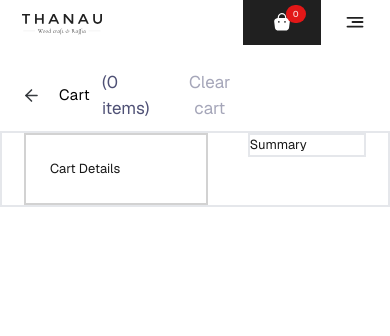
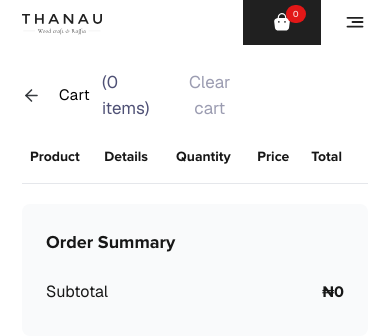
Before and after one commit to Sulaiman-Gide/shopThanauTest, a Next.js app: page /cart in a window 390 px wide. Shown: the top 336 px of the page. Built offline with nearby package versions, Linux system fonts and the light colour scheme.

Commit message:
first commit

```diff
--- a/app/components/CartPageComponents/CartSecond.tsx
+++ b/app/components/CartPageComponents/CartSecond.tsx
@@ -1,13 +1,110 @@
 import React from "react";
+import Image from "next/image";
+import { useCartStore } from "@/app/store/cartStore";
+import { FaTrash } from "react-icons/fa";
 
 export default function CartSecond() {
+  const { items, removeItem } = useCartStore();
+
+  const calculateItemTotal = (price: number, quantity: number) => {
+    return price * quantity;
+  };
+
   return (
-    <div className="flex justify-between items-start gap-[40px] border-2 mt-[10px] mb-[25px] sm:mt-[20px] sm:mb-[40px] lg:mt-[20px] lg:mb-[60px] px-[22px] sm:px-[40px] lg:px-[90px] xl:px-[110px]">
-      <div className="border-2 w-[60%] h-full flex gap-[40px] p-[24px] border-[#20202033]">
-        <p className="text-[13px] sm:text-[12px]">Cart Details</p>
+    <div className="flex flex-col lg:flex-row justify-between items-start gap-[20px] lg:gap-[40px] mt-[10px] mb-[25px] sm:mt-[20px] sm:mb-[40px] lg:mt-[20px] lg:mb-[60px] px-[22px] sm:px-[40px] lg:px-[90px] xl:px-[110px]">
+      <div className="w-full lg:w-[65%] overflow-x-auto">
+        <table className="min-w-full border-collapse">
+          <thead>
+            <tr className="border-b border-gray-200">
+              <th className="py-4 px-2 text-left text-sm font-ProximaNovaBold">
+                Product
+              </th>
+              <th className="py-4 px-2 text-left text-sm font-ProximaNovaBold">
+                Details
+              </th>
+              <th className="py-4 px-2 text-center text-sm font-ProximaNovaBold">
+                Quantity
+              </th>
+              <th className="py-4 px-2 text-right text-sm font-ProximaNovaBold">
+                Price
+              </th>
+              <th className="py-4 px-2 text-right text-sm font-ProximaNovaBold">
+                Total
+              </th>
+              <th className="py-4 px-2"></th>
+            </tr>
+          </thead>
+          <tbody>
+            {items.map((item) => (
+              <tr
+                key={`${item.product.id}-${item.selectedColor}-${item.selectedSize}`}
+                className="border-b border-gray-100"
+              >
+                <td className="py-4 px-2">
+                  <div className="w-[80px] h-[80px] relative">
+                    <Image
+                      src={item.product.images.main}
+                      alt={item.product.name}
+                      fill
+                      sizes="80px"
+                      className="object-cover"
+                    />
+                  </div>
+                </td>
+                <td className="py-4 px-2">
+                  <p className="font-ProximaNovaBold text-sm">
+                    {item.product.name}
+                  </p>
+                  <p className="text-sm text-gray-500">
+                    Color: {item.selectedColor}
+                  </p>
+                  <p className="text-sm text-gray-500">
+                    Size: {item.selectedSize}
+                  </p>
+                </td>
+                <td className="py-4 px-2 text-center text-sm">
+                  {item.quantity}
+                </td>
+                <td className="py-4 px-2 text-right text-sm">
+                  ₦{item.product.price.toLocaleString()}
+                </td>
+                <td className="py-4 px-2 text-right text-sm font-ProximaNovaBold">
+                  ₦
+                  {calculateItemTotal(
+                    item.product.price,
+                    item.quantity
+                  ).toLocaleString()}
+                </td>
+                <td className="py-4 px-2">
+                  <button
+                    onClick={() => removeItem(item)}
+                    className="text-red-500 hover:text-red-700 transition-colors"
+                  >
+                    <FaTrash size={16} />
+                  </button>
+                </td>
+              </tr>
+            ))}
+          </tbody>
+        </table>
       </div>
-      <div className="border-2 w-[40%] h-full">
-        <p className="text-[13px] sm:text-[12px]">Summary</p>
+      <div className="w-full lg:w-[35%] bg-gray-50 p-6 rounded-lg">
+        <h2 className="text-lg font-ProximaNovaBold mb-4">Order Summary</h2>
+        <div className="space-y-2">
+          <div className="flex justify-between py-2">
+            <span>Subtotal</span>
+            <span className="font-ProximaNovaBold">
+              ₦
+              {items
+                .reduce(
+                  (acc, item) => acc + item.product.price * item.quantity,
+                  0
+                )
+                .toLocaleString()}
+            </span>
+          </div>
+          {/* Add more summary items here (shipping, tax, etc.) */}
+        </div>
       </div>
     </div>
   );
--- a/app/components/CartPageComponents/CartTop.tsx
+++ b/app/components/CartPageComponents/CartTop.tsx
@@ -7,7 +7,8 @@ import { FaExclamationTriangle } from "react-icons/fa";
 
 export default function CartTop() {
   const router = useRouter();
-  const cartCount = useCartStore((state) => state.getCartCount());
+  const items = useCartStore((state) => state.items);
+  const cartCount = items.length;
   const clearCart = useCartStore((state) => state.clearCart);
   const [mounted, setMounted] = useState(false);
   const cartCountDisplay = mounted ? cartCount : 0;
@@ -18,7 +19,7 @@ export default function CartTop() {
   }, []);
 
   const handleClearCart = () => {
-    if (cartCount > 0) {
+    if (items.length > 0) {
       setShowConfirmDialog(true);
     }
   };
@@ -40,7 +41,7 @@ export default function CartTop() {
             <h2 className="tracking-wide text-[15px] xl:text-[25px] text-[#000000] ProximaNovaRegular font-[400] transition-colors duration-300">
               Cart
             </h2>
-            <p className="text-[17px] text-[#4E5075] hover:text-[#4E507580]">
+            <p className="text-[17px] text-[#4E5075] hover:text-[#4E5075]">
               ({cartCountDisplay} {cartCountDisplay === 1 ? "item" : "items"})
             </p>
           </div>
@@ -50,7 +51,7 @@ export default function CartTop() {
             className={`text-[17px] ${
               cartCount > 0 ? "text-[#4E5075]" : "text-[#4E507590]"
             } cursor-pointer transition-colors duration-200 ${
-              cartCount === 0 ? "cursor-not-allowed opacity-90" : ""
+              cartCount === 0 ? "cursor-not-allowed" : ""
             }`}
             disabled={cartCount === 0}
           >
--- a/app/components/ProductDetailsComponent/DetailsTop.tsx
+++ b/app/components/ProductDetailsComponent/DetailsTop.tsx
@@ -41,8 +41,8 @@ export default function DetailsTop({ product }: DetailsTopProps) {
           </span>
         </span>
 
-        <span className="flex justify-center items-center gap-1 cursor-pointer sm:mb-[-3px]">
-          <span className="tracking-wide text-[15px] xl:text-[16px] sm:text-[14px] text-[#4E5075] font-ProximaNovaRegular font-[800] sm:font-[400]">
+        <span className="flex justify-center items-center gap-1 cursor-pointer -mb-0.5 sm:mb-[-3px]">
+          <span className="tracking-wide text-[16px] xl:text-[16px] sm:text-[14px] text-[#4E5075] font-ProximaNovaRegular font-light">
             {product.name}
           </span>
         </span>
--- a/app/store/cartStore.ts
+++ b/app/store/cartStore.ts
@@ -9,20 +9,35 @@ interface CartItem {
   selectedSize: string;
 }
 
+type CartOperationResult = {
+  success: boolean;
+  message?: string;
+};
+
 interface CartStore {
   items: CartItem[];
-  addItem: (item: CartItem) => void;
-  removeItem: (productId: number) => void;
-  updateQuantity: (productId: number, quantity: number) => void;
+  addItem: (item: CartItem) => CartOperationResult;
+  removeItem: (item: CartItem) => void;
+  updateQuantity: (item: CartItem, newQuantity: number) => CartOperationResult;
+  clearCart: () => void;
   getCartCount: () => number;
-  clearCart: () => void;
+  getSubtotal: () => number;
 }
 
-export const useCartStore = create<CartStore>()(
-  persist(
+export const useCartStore = create(
+  persist<CartStore>(
     (set, get) => ({
       items: [],
+
       addItem: (newItem) => {
+        // Validate inventory
+        if (newItem.quantity > newItem.product.stock) {
+          return {
+            success: false,
+            message: "Not enough items in stock",
+          };
+        }
+
         set((state) => {
           const existingItem = state.items.find(
             (item) =>
@@ -32,12 +47,17 @@ export const useCartStore = create<CartStore>()(
           );
 
           if (existingItem) {
+            const updatedQuantity = existingItem.quantity + newItem.quantity;
+
+            // Check if updated quantity exceeds stock
+            if (updatedQuantity > newItem.product.stock) {
+              return state;
+            }
+
             return {
               items: state.items.map((item) =>
-                item.product.id === newItem.product.id &&
-                item.selectedColor === newItem.selectedColor &&
-                item.selectedSize === newItem.selectedSize
-                  ? { ...item, quantity: item.quantity + newItem.quantity }
+                item === existingItem
+                  ? { ...item, quantity: updatedQuantity }
                   : item
               ),
             };
@@ -45,25 +65,67 @@ export const useCartStore = create<CartStore>()(
 
           return { items: [...state.items, newItem] };
         });
+
+        return { success: true };
       },
-      removeItem: (productId) =>
+
+      updateQuantity: (item, newQuantity) => {
+        if (newQuantity > item.product.stock) {
+          return {
+            success: false,
+            message: "Requested quantity exceeds available stock",
+          };
+        }
+
+        if (newQuantity < 1) {
+          return {
+            success: false,
+            message: "Quantity must be at least 1",
+          };
+        }
+
         set((state) => ({
-          items: state.items.filter((item) => item.product.id !== productId),
-        })),
-      updateQuantity: (productId, quantity) =>
+          items: state.items.map((i) =>
+            i.product.id === item.product.id &&
+            i.selectedColor === item.selectedColor &&
+            i.selectedSize === item.selectedSize
+              ? { ...i, quantity: newQuantity }
+              : i
+          ),
+        }));
+
+        return { success: true };
+      },
+
+      removeItem: (itemToRemove) =>
         set((state) => ({
-          items: state.items.map((item) =>
-            item.product.id === productId ? { ...item, quantity } : item
+          items: state.items.filter(
+            (item) =>
+              !(
+                item.product.id === itemToRemove.product.id &&
+                item.selectedColor === itemToRemove.selectedColor &&
+                item.selectedSize === itemToRemove.selectedSize
+              )
           ),
         })),
+
+      clearCart: () => set({ items: [] }),
+
       getCartCount: () => {
-        const { items } = get();
-        return items.reduce((total, item) => total + item.quantity, 0);
+        const state = get();
+        return state.items.length;
       },
-      clearCart: () => set({ items: [] }),
+
+      getSubtotal: () => {
+        const state = get();
+        return state.items.reduce(
+          (total, item) => total + item.product.price * item.quantity,
+          0
+        );
+      },
     }),
     {
-      name: "cart-storage",
+      name: "cart-storage", // unique name for localStorage
     }
   )
 );
```
Also changed, not shown: app/components/ProductDetailsComponent/DetailsSecond.tsx (+67 -8 lines), app/components/ProductDetailsComponent/SimilarProducts.tsx (+3 -3 lines).
